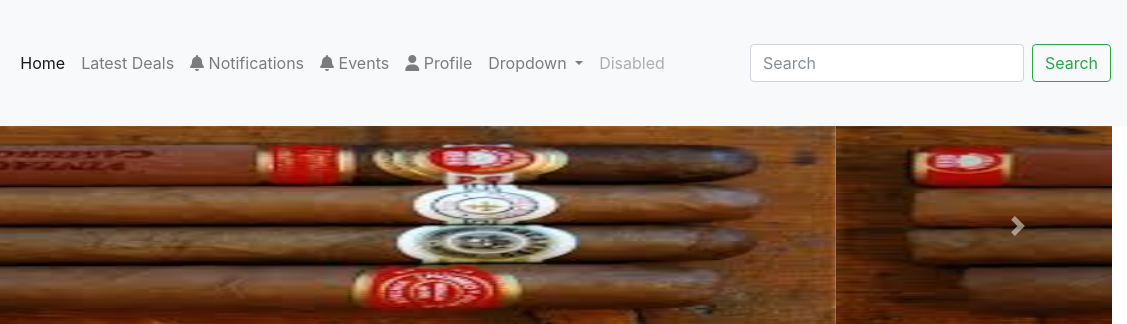
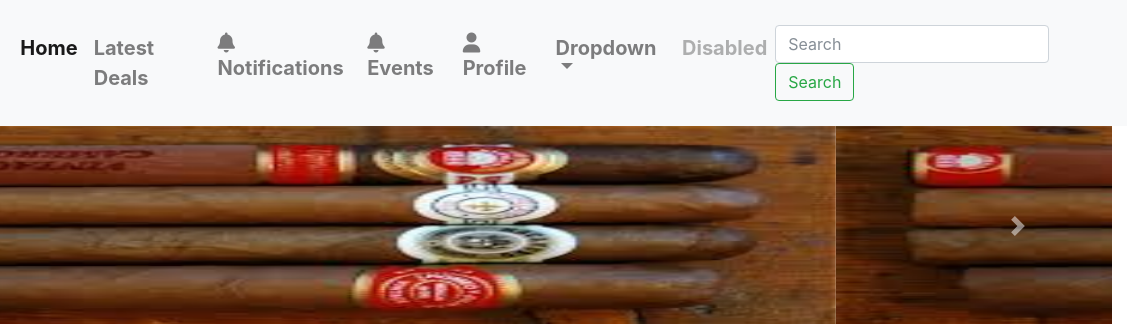
Before and after one commit to meanstackninja/cigarconnect, a website: page index.html in a window 1280 px wide. Shown: the top 324 px of the page, 153-1280 px from the left. Drawn offline with nearby package versions, Linux system fonts and the light colour scheme.

Commit message:
Resize font and give font font-weight of bold

```diff
--- a/custom.css
+++ b/custom.css
@@ -11,3 +11,8 @@
     height:100px;
     width:auto;
 }
+
+.nav-item{
+    font-size: 20px;
+    font-weight:bold;
+}
```
